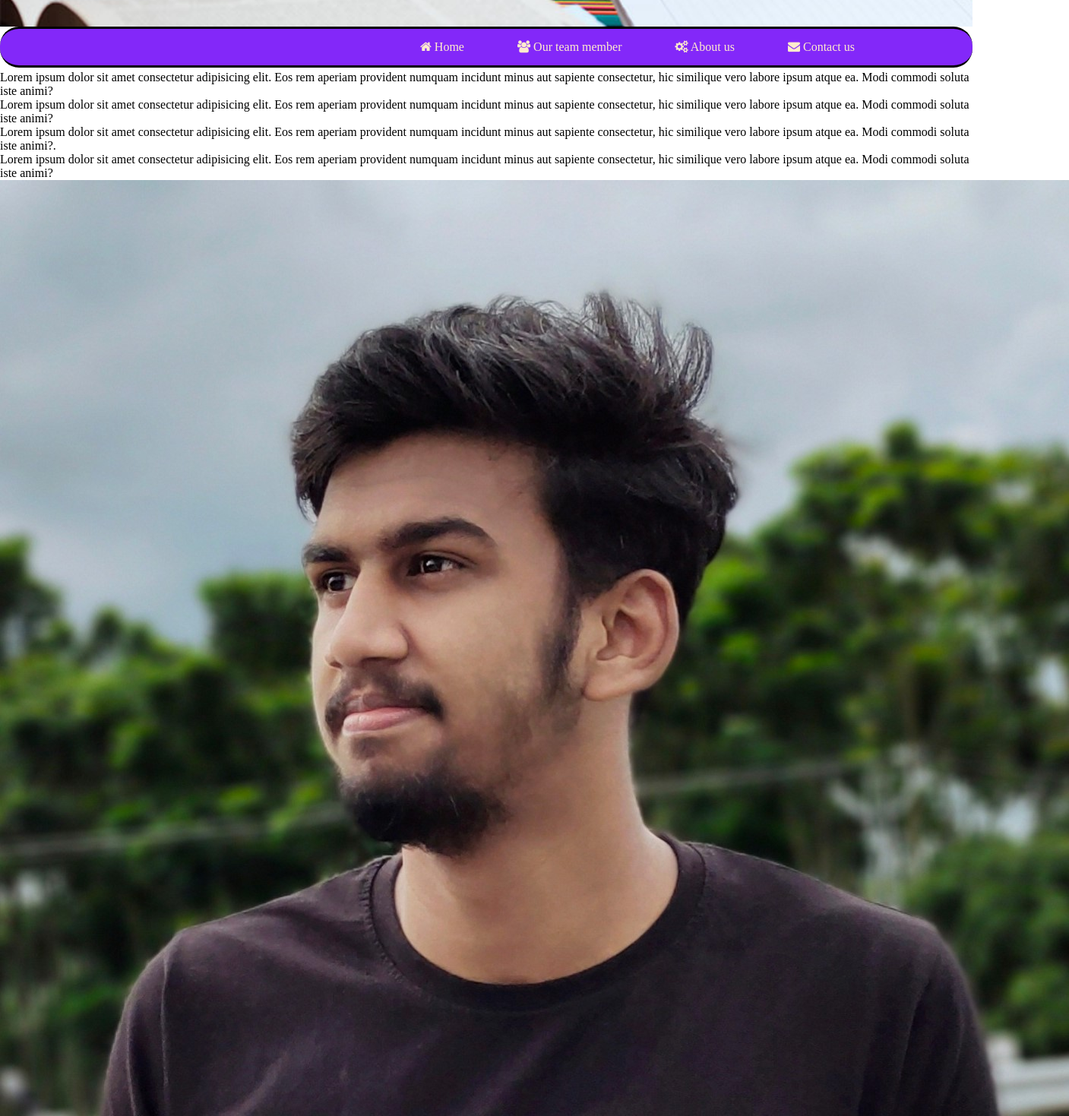
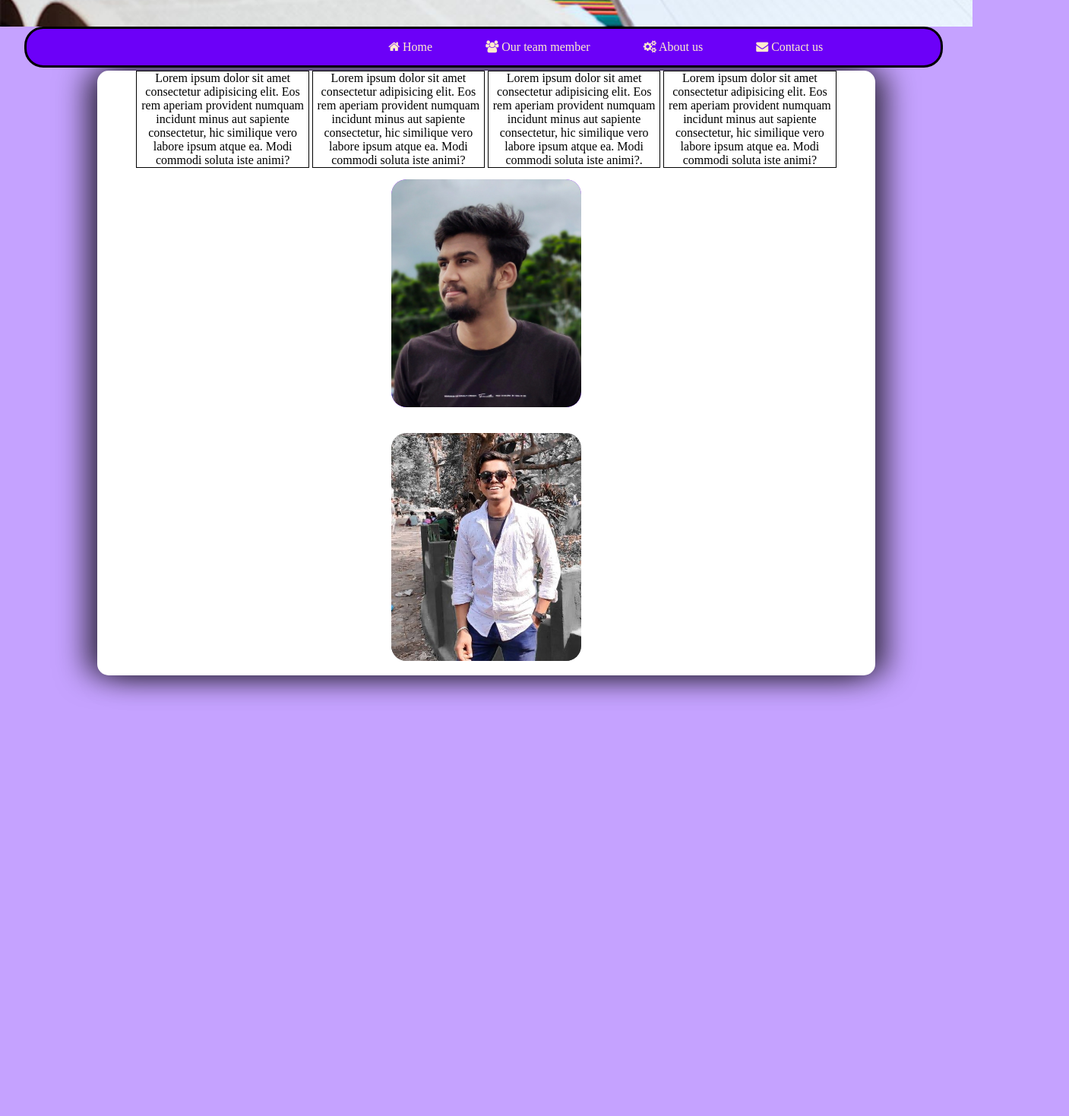
Before and after one commit to iamrajdeepdey/DSbhaiya, a plain HTML site: page index.html in a window 1280 px wide. Shown: the part 320-1789 px from the top of the page at 76% size, 1407 px wide, since content can reach past the window. After the commit the page ends 1555 px from the top, so only its background shows below. Drawn offline with Linux system fonts and the light colour scheme; a web font is replaced by a local one.

Commit message:
Update style.css

```diff
--- a/style.css
+++ b/style.css
@@ -4,13 +4,14 @@
 }
 body{
     height: 1555px;
+    background-color: #7d2cff70;
 }
 .heading{
     background: url(images/header.jpg);
     background-position: center 60%;
     background-size: cover;
     background-repeat: no-repeat;
-    height: 355px;;
+    height: 355px;
 }
 .head{
     position: absolute;
@@ -89,14 +90,16 @@ em{
     transition:0.2s ;
 }
 nav  {
-    width: 100%;
-    background-color: rgba(108, 0, 248, 0.842);
+    width: 94%;
+    margin-left: 2.5%;
+    background-color: rgb(108, 0, 248);
     display: inline-block;
     border-radius: 25px;
-    border-top:rgb(0, 0, 0) solid;
+    border:rgb(0, 0, 0) solid;
     border-bottom:rgb(0, 0, 0) solid;
     position: sticky;
     top: 0;
+    z-index: 700000;
 }
 .navbar{
     display: flex;
@@ -118,9 +121,240 @@ nav  {
 .navbar li a:hover{
     background-color: #fff;
     color: blueviolet;
-    transition: 0.5s;
+    transition: 0.3s;
     border: rgb(89, 0, 255) double 2px;
     border-radius: 15px;
     font-size:17px;
     font-weight: bolder;
 }
+.box1 {
+    height: 20%;
+    width: 22%;
+    border: 0.01px black solid ;
+    display: inline-block;
+
+}
+.box2 {
+    width: 22%;
+    height: 20%;
+    border:0.01px  black solid;
+    display: inline-block;
+
+}
+.box3 {
+    height: 20%;
+    width: 22%;
+    border:0.01px  black solid;
+    display: inline-block;
+
+}
+.box4 {
+    width: 22%;
+    height: 20%;
+    display: inline-block;
+    border:0.01px  black solid;
+}
+.container{
+    position: relative;
+    text-align: center;
+
+}
+.content{
+    position: absolute;
+    left: 10%;
+    width: 80%;
+    border-radius: 15px;
+    background-color: #fff;
+    margin: 0x 100px 0px 100px;
+    box-shadow: -1em 0 2.4em rgba(0, 0, 0, 0.644), 1em 0 2.4em rgb(0, 0, 0, 0.644);
+}
+.founders .cards{
+    position: relative;
+    display: inline-block;
+    margin: 15px;
+    width:250px;
+    height: 300px;
+    background: linear-gradient(#8400ffb6, #8e21f3bb 30%, #792af8 30%, #6200ffd0);
+    border-radius: 20px;
+    overflow: hidden;
+}
+.founders .cards .imagebx{
+    position: absolute;
+    top: 0;
+    left: 0;
+    width: 100%;
+    height: 100%;
+    transition: 0.5s;
+    z-index: 100000;
+    transform-origin: top;
+    border-radius: 20px;
+    overflow: hidden;
+
+}
+
+.founders .cards:hover .imagebx{
+    transform: translateY(30px) scale(0.5);
+    border-radius: 20px;
+}
+.founders .cards .imagebx img{
+    position: absolute;
+    top: 0;
+    left: 0;
+    width: 100%;
+    height: 100%;
+    object-fit: cover;
+}
+.founders .cards .information{
+    position: absolute;
+    top: 200px;
+    left: 0;
+    width: 100%;
+    height: 100%;
+    justify-content: center;
+    align-items: flex-end;
+    padding-bottom: 30px;
+    transform: translateY(100%);
+    transition: 0.5s;
+}
+.founders .cards:hover .information{
+     transform: translateY(0);
+    }
+.founders .cards .information .details{
+    display: flex;
+    justify-content: center;
+    align-items: center;
+    flex-direction: column;
+}
+.founders .cards .information .details h3{
+    text-align: center;
+    font-family: cursive ;
+    color: #fff;
+}
+.founders .cards .information .details h3 span{
+    font-family: 'Courier New', Courier, monospace;
+    color: #ffffff;
+    font-size:14px;
+    font-weight: bolder;
+}
+.social_icons{
+    position: relative;
+    display: flex;
+    margin-top: 5px;
+}
+.social_icons li{
+    list-style: none;
+    margin :4px;
+
+}
+.social_icons li a{
+    width: 25px;
+    height: 25px;
+    display: flex;
+    justify-content: center;
+    align-items: center;
+    background-color: #6200ff;
+    border-radius: 50%;
+    font-size: 0.8em;
+    color: rgb(255, 255, 255);
+    text-decoration: none;
+    transition: 0.5s;
+}
+.social_icons li a:hover{
+    transform: rotate(360deg) ;
+    background-color: rgb(5, 107, 224);
+}
+.co_founders .cards{
+    position: relative;
+    display: inline-block;
+    margin: 15px;
+    width:250px;
+    height: 300px;
+    background: linear-gradient(#6b6b6bb6, #6b6b6bb6 30%, #2c2c2ce1 30%, #2c2c2ce1);
+    border-radius: 20px;
+    overflow: hidden;
+}
+.co_founders .cards .imagebx{
+    position: absolute;
+    top: 0;
+    left: 0;
+    width: 100%;
+    height: 100%;
+    transition: 0.5s;
+    z-index: 100000;
+    transform-origin: top;
+    border-radius: 20px;
+    overflow: hidden;
+
+}
+
+.co_founders .cards:hover .imagebx{
+    transform: translateY(15px) scale(0.5);
+    border-radius: 20px;
+}
+.co_founders .cards .imagebx img{
+    position: absolute;
+    top: 0;
+    left: 0;
+    width: 100%;
+    height: 100%;
+    object-fit: cover;
+}
+.co_founders .cards .information{
+    position: absolute;
+    top: 180px;
+    left: 0;
+    width: 100%;
+    height: 100%;
+    justify-content: center;
+    align-items: flex-end;
+    padding-bottom: 30px;
+    transform: translateY(100%);
+    transition: 0.5s;
+}
+.co_founders .cards:hover .information{
+     transform: translateY(0);
+    }
+.co_founders .cards .information .details{
+    display: flex;
+    justify-content: center;
+    align-items: center;
+    flex-direction: column;
+}
+.co_founders .cards .information .details h3{
+    text-align: center;
+    font-family: cursive ;
+    color: #fff;
+}
+.co_founders .cards .information .details h3 span{
+    font-family: 'Courier New', Courier, monospace;
+    color: #ffffff;
+    font-size:14px;
+    font-weight: bolder;
+}
+.social_icons2{
+    position: relative;
+    display: flex;
+    margin-top: 5px;
+}
+.social_icons2 li{
+    list-style: none;
+    margin :4px;
+
+}
+.social_icons2 li a{
+    width: 25px;
+    height: 25px;
+    display: flex;
+    justify-content: center;
+    align-items: center;
+    background-color: #2f00ff;
+    border-radius: 50%;
+    font-size: 0.8em;
+    color: rgb(255, 255, 255);
+    text-decoration: none;
+    transition: 0.5s;
+}
+.social_icons2 li a:hover{
+    transform: rotate(360deg) ;
+    background-color: rgb(5, 107, 224);
+}
```
